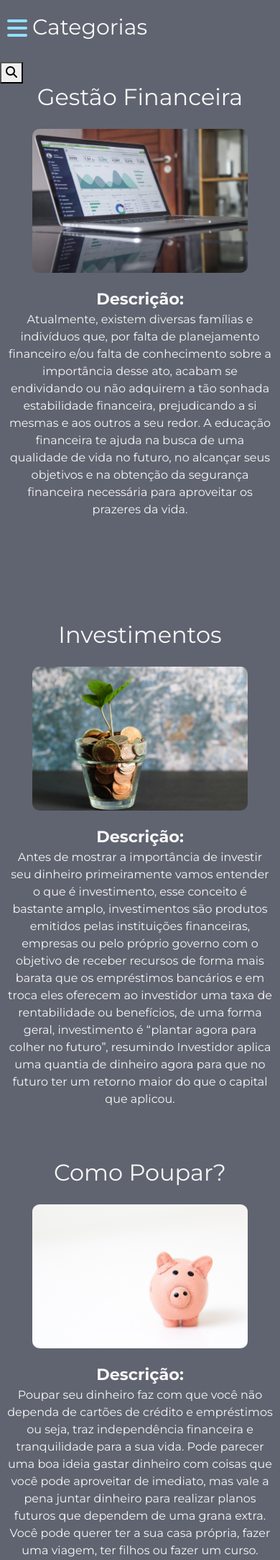
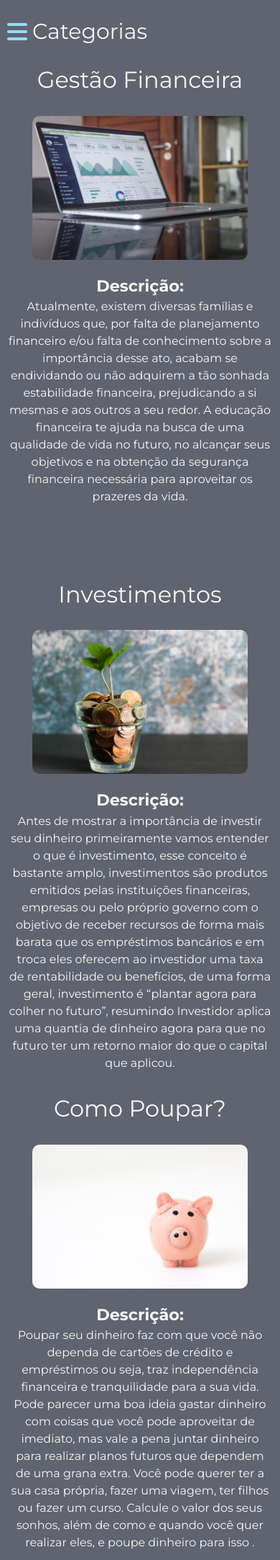
Before and after one commit to ICEI-PUC-Minas-PPLCC-TI/tiaw-ppl-cc-m-20211-grupo-10-financas, a PHP site: page /src/blog.html in a window 390 px wide. Shown: the part 101-2268 px from the top of the page at 72% size. Run offline with PHP 8.4, Linux system fonts and the light colour scheme; some libraries are stand-ins or nearby versions.

Commit message:
css of the search boxand it's media queries, also fixed the categorias button

```diff
--- a/src/styles/blog.css
+++ b/src/styles/blog.css
@@ -4,6 +4,7 @@
   flex-wrap: wrap;
   align-items: center;
   padding: 10px;
+  margin-top: 4px;
 }
 
 .logo-top{
@@ -18,7 +19,7 @@
 .categorias p {
   color: #f7f7f7;
   margin-left: 7px;
-  margin-top: 5px;
+  margin-top: 7px;
   font-size: 30px;
 }
 .categorias ul li {
@@ -62,7 +61,7 @@
   display: none;
 }
 #dropdown:not(checked) ~ label i:first {
-  display: block;
+  display: flex;
 }
 #dropdown:checked ~ ul {
   display: flex;
@@ -73,6 +72,53 @@
 /*Fim Dropdown Categorias Ações*/
 
 /*Fim Dropdown Categorias*/
+
+/* Início Search Box*/
+.searchBox{
+  display:flex;
+}
+.searchBox:hover > .searchBar {
+  width: 205px;
+  height: 18px;
+  padding: 15px;
+  margin-right: 14px;
+  border-radius: 30px;
+ }
+ .searchButton {
+  margin-top: 23px;
+  width: 40px;
+  height: 40px;
+  border-radius: 50%;
+  background: #323643;
+  justify-content: center;
+  align-items: center;
+  transition: 0.4s;
+  cursor: pointer;
+ }
+ .searchButton > i {
+  font-size: 21px;
+ }
+.searchBar{
+  background-color: #323643;
+  color: white;
+  margin-top: 32px;
+  width: 205px;
+  height: 18px;
+  padding: 15px;
+  margin-right: 14px;
+  border-radius: 30px;
+  border: none;
+}
+i.fa-search{
+  color: #93deff;
+}
+.cate_e_search{
+  display: flex;
+  flex-wrap: wrap;
+  justify-content: space-between;
+  margin-right: 20px;
+}
+/* Fim Search Box*/
 
 /*Artigos*/
 .descrição {
@@ -87,7 +133,7 @@
   display: grid;
   grid-template-columns: repeat(2, 7fr);
   max-width: 1030px;
-  margin: 0 auto;
+  margin: 30px auto 33px;
   margin-bottom: 24px;
   color: #f7f7f7;
 }
@@ -103,7 +149,20 @@
 /*Fim Artigos*/
 
 /*Media Queries*/
+@media screen and (max-width: 360px) {
+  div.artigo{
+    margin-bottom: 124%;
+  }
+}
+@media screen and (min-width: 361px) and (max-width: 460px) {
+  span>div.artigo{
+    margin-bottom: 45%;
+  }
+}
 @media screen and (max-width: 785px) {
+  .lista1 a {
+    margin: 10px;
+  }
   img.img_artigo {
     width: 300px;
     max-height: 200px;
@@ -117,24 +176,20 @@
     text-align: center;
   }
   h2.artigo {
-    margin-left: 0px;
+    margin: 0 auto;
   }
   div.artigo p {
-    width: 95%;
-    margin-top: 20px;
-    margin-left: auto;
-    margin-right: auto;
-    margin-bottom: 13%;
+    width: 94%;
+    margin: 20px auto 13%;
+  }
+  .searchBox, .searchButton, .searchBar{
+    display: none!important;
   }
 }
-@media screen and (max-width: 460px) {
-  div.artigo p {
-    padding-bottom: 100%;
+@media screen and (min-width: 786px) and (max-width: 985px) {
+  .lista1 a {
+    margin: 10px;
   }
-}
-
-
-@media screen and (min-width: 786px) and (max-width: 985px) {
   img.img_artigo {
     max-width: 95%;
     margin-left: 6%;
```
Also changed, not shown: other parts of src/styles/blog.css (+74 -7 lines).
